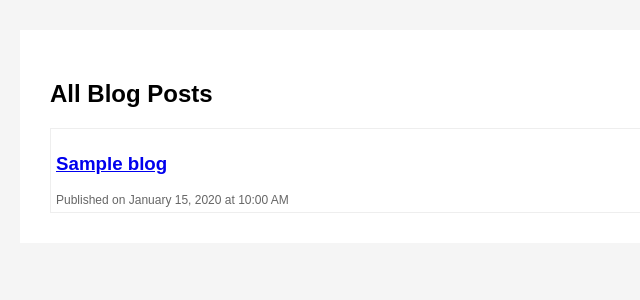
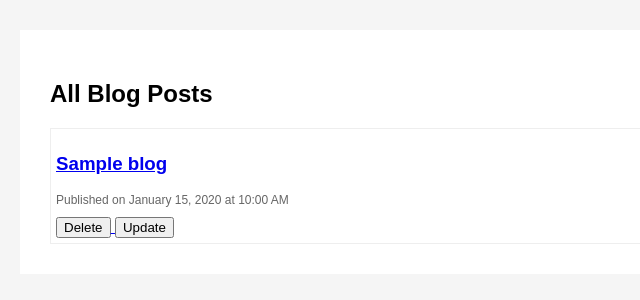
Before and after one commit to RishabhDhawad/BlogPost, a Flask app: template templates/listblogs.html in a window 1280 px wide. Shown: the part 68-368 px from the top of the page, without its empty margins (0-640 px from the left). Run offline with Flask 3, Linux system fonts and the light colour scheme; the template is opened without the code that fills it: most values are stand-ins (such as "Sample title", 1, 10 or a date in 2020).

Commit message:
Added: delete functionality

```diff
--- a/app.py
+++ b/app.py
@@ -69,6 +69,22 @@ def listblogs():
     blogs = Blog.query.order_by(Blog.created_date.desc()).all()
     return render_template('listblogs.html', blogs=blogs)
 
+@app.route('/delete/<int:id>')
+def delete_post(id):
+    post_to_delete = Blog.query.get_or_404(id)
+
+    try:
+        db.session.delete(post_to_delete)
+        db.session.commit()
+
+        #Return a message
+        flash('Blog Post Was Deleted!')
+        return redirect(url_for('listblogs'))
+
+    except:
+        flash("Oops there is some probleem deleting posts")
+        return redirect(url_for('listblogs'))
+
 # Handle form submission
 @app.route('/submit', methods=['POST'])
 def submit():
--- a/templates/detail.html
+++ b/templates/detail.html
@@ -2,10 +2,6 @@
 {% block title %}{{ blog.title }} - Flask Blog{% endblock %}
 {% block content %}
 <style>
-    .blog-post {
-<!--        line-height: 1.6;-->
-    }
-
     .blog-meta {
         color: #666;
         font-size: 14px;
--- a/templates/listblogs.html
+++ b/templates/listblogs.html
@@ -19,6 +19,10 @@
         font-size: 12px;
         margin-top: 8px;
     }
+
+    .delete-btn {
+        margin-top: 10px;
+    }
 </style>
 
 <div class="blog-list">
@@ -31,6 +35,12 @@
                 <div class="blog-date">
                     Published on {{ blog.created_date.strftime('%B %d, %Y at %I:%M %p') }}
                 </div>
+                <a href="{{ url_for('delete_post', id=blog.id) }}" onclick=" return confirm('Are you sure you want to delete this post?')">
+                    <button class="delete-btn">Delete</button>
+                </a>
+                <a>
+                    <button class="update-btn">Update</button>
+                </a>
             </div>
         {% endfor %}
     {% else %}
```
